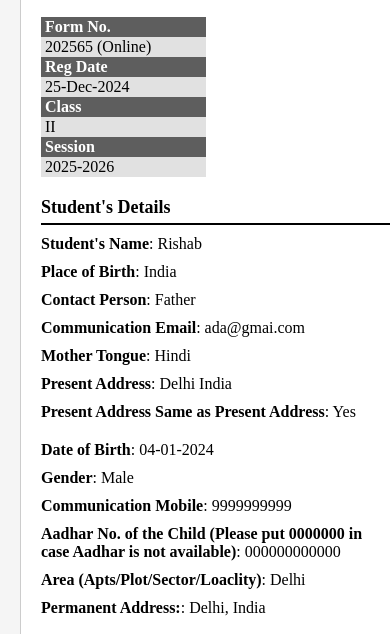
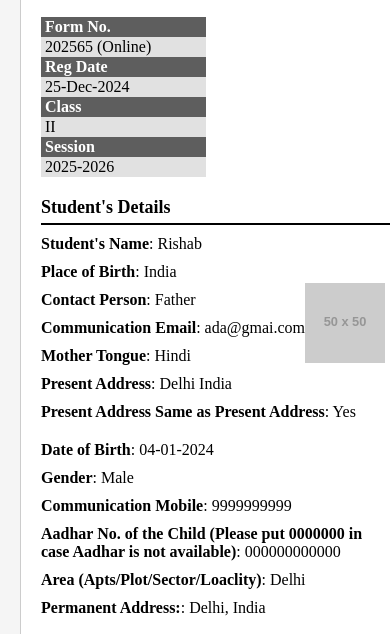
Before and after one commit to adityadav69/dummy-Form, a plain HTML site: page index.html in a window 390 px wide. Shown: the part 131-765 px from the top of the page. Drawn offline with Linux system fonts and the light colour scheme; placeholder pictures from the web are drawn by us.

Commit message:
adjust for small device

```diff
--- a/style.css
+++ b/style.css
@@ -75,6 +75,7 @@ body {
 @media (max-width: 885px) {
     .details-table {
         flex-direction: column;
+        position: relative;
     }
     .details-table .left, .details-table .right {
         width: 100%;
@@ -91,6 +92,12 @@ body {
         display: flex;
         flex-direction: column;
     }
+    .image-container{
+        position: absolute;
+        top: 10%;
+        right: 2%;
+    }
+
 
 }
 
```
